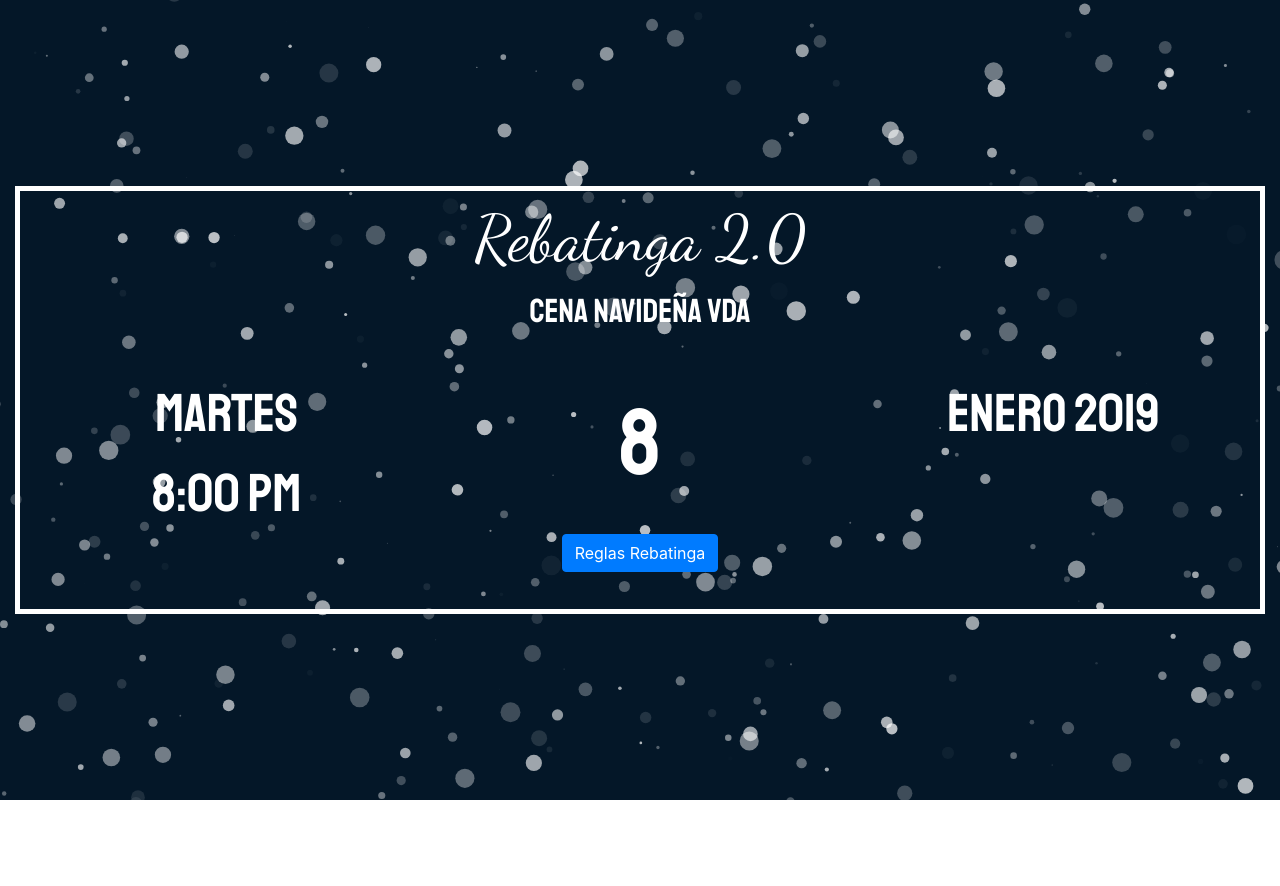
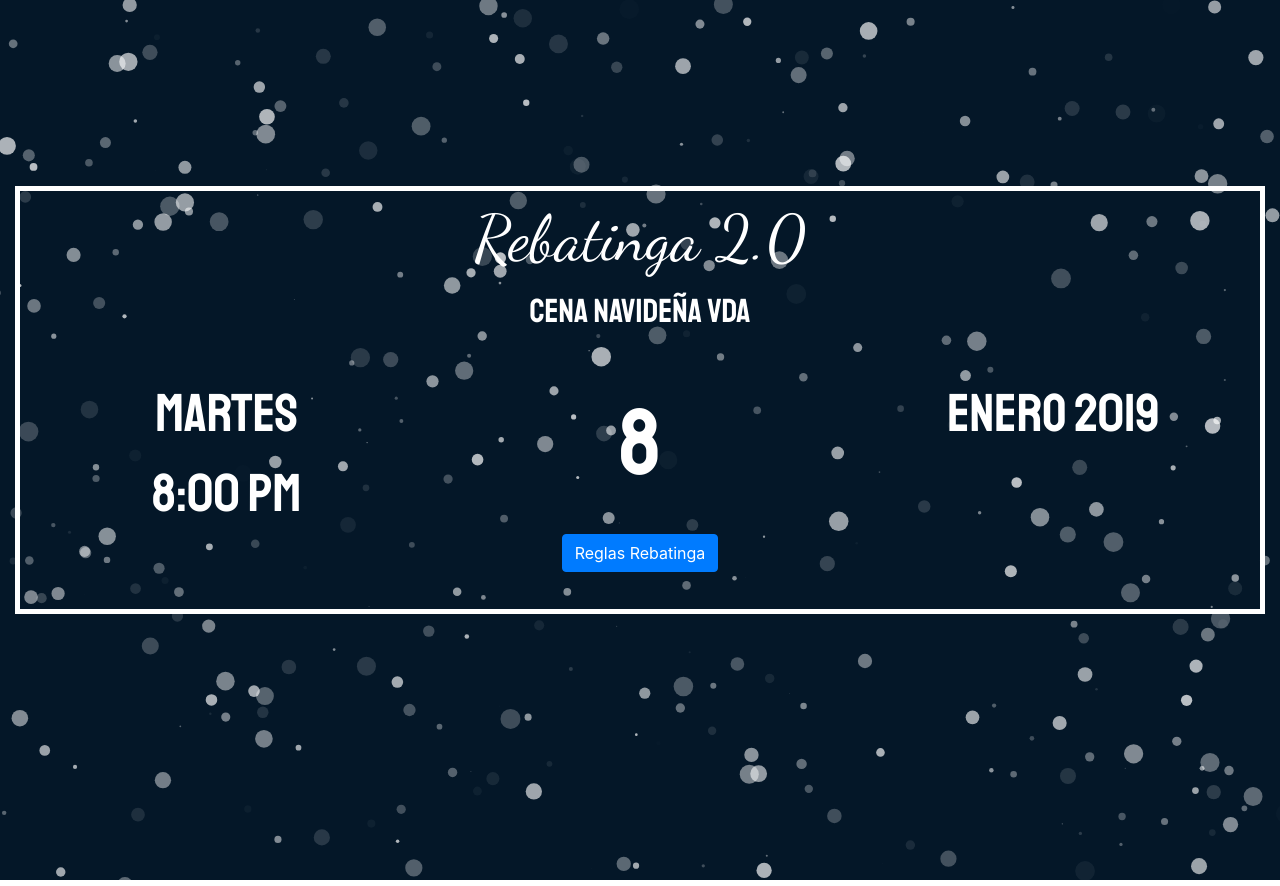
Before and after one commit to bego7/bego7.github.io, a plain HTML site: page index.html in a window 1280 px wide. Before the commit the page ends 806 px from the top, so only its background shows below. Drawn offline with nearby package versions, Linux system fonts and the light colour scheme.

Commit message:
Estoy moviendole al margen

```diff
--- a/styles.css
+++ b/styles.css
@@ -12,7 +12,7 @@ html,body{
     top:0;
     left:0;
     width: 100%;
-    height: 100%;
+    height: 110%;
     background-color: #041728;
     background-repeat: no-repeat;
     background-size: cover;
@@ -34,7 +34,7 @@ html,body{
       border-width: 5px;
       border-color:white;
       z-index: 1;
-      margin: 0 auto;
+      margin: 10% auto;
 
 
 
```
